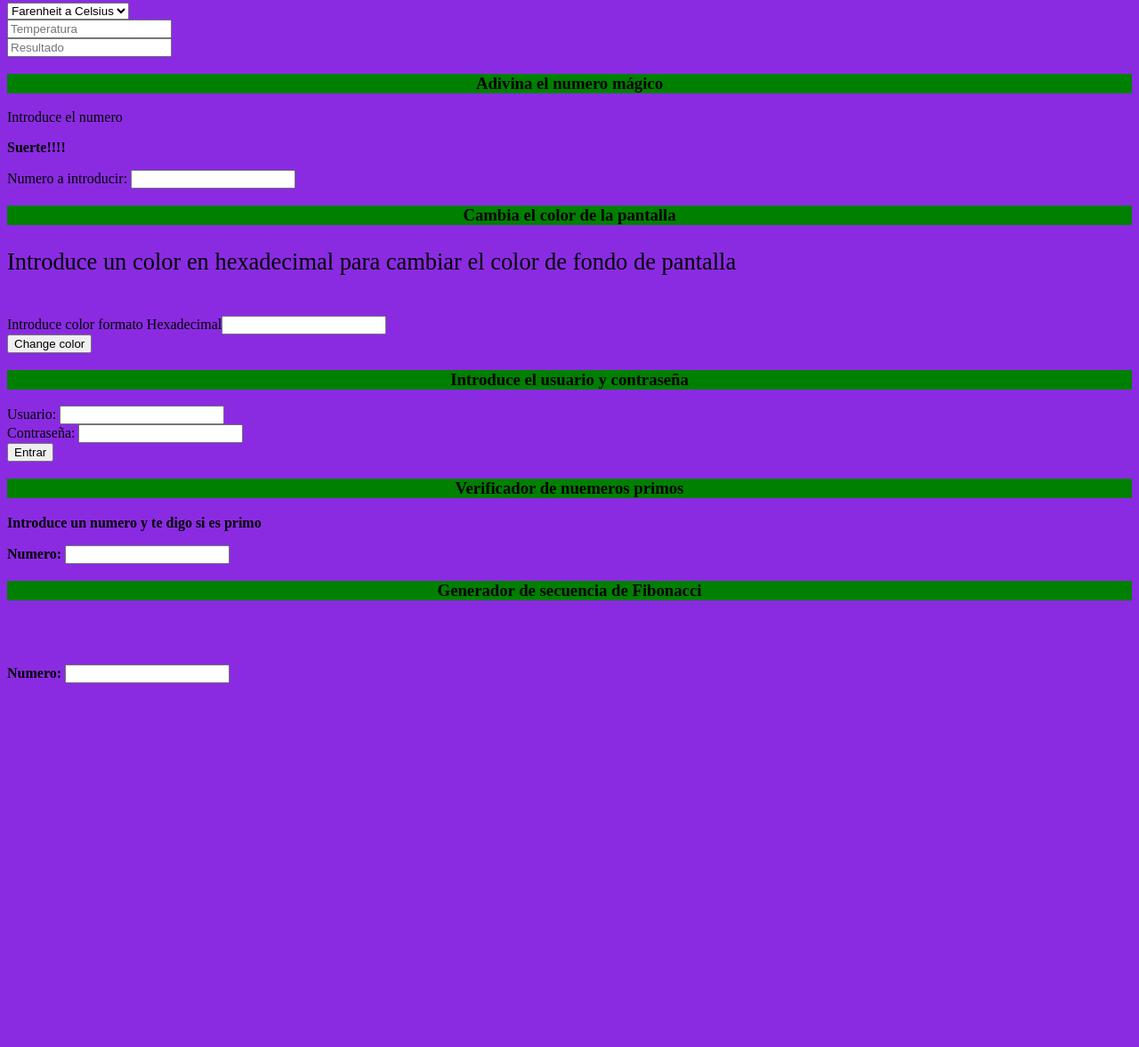
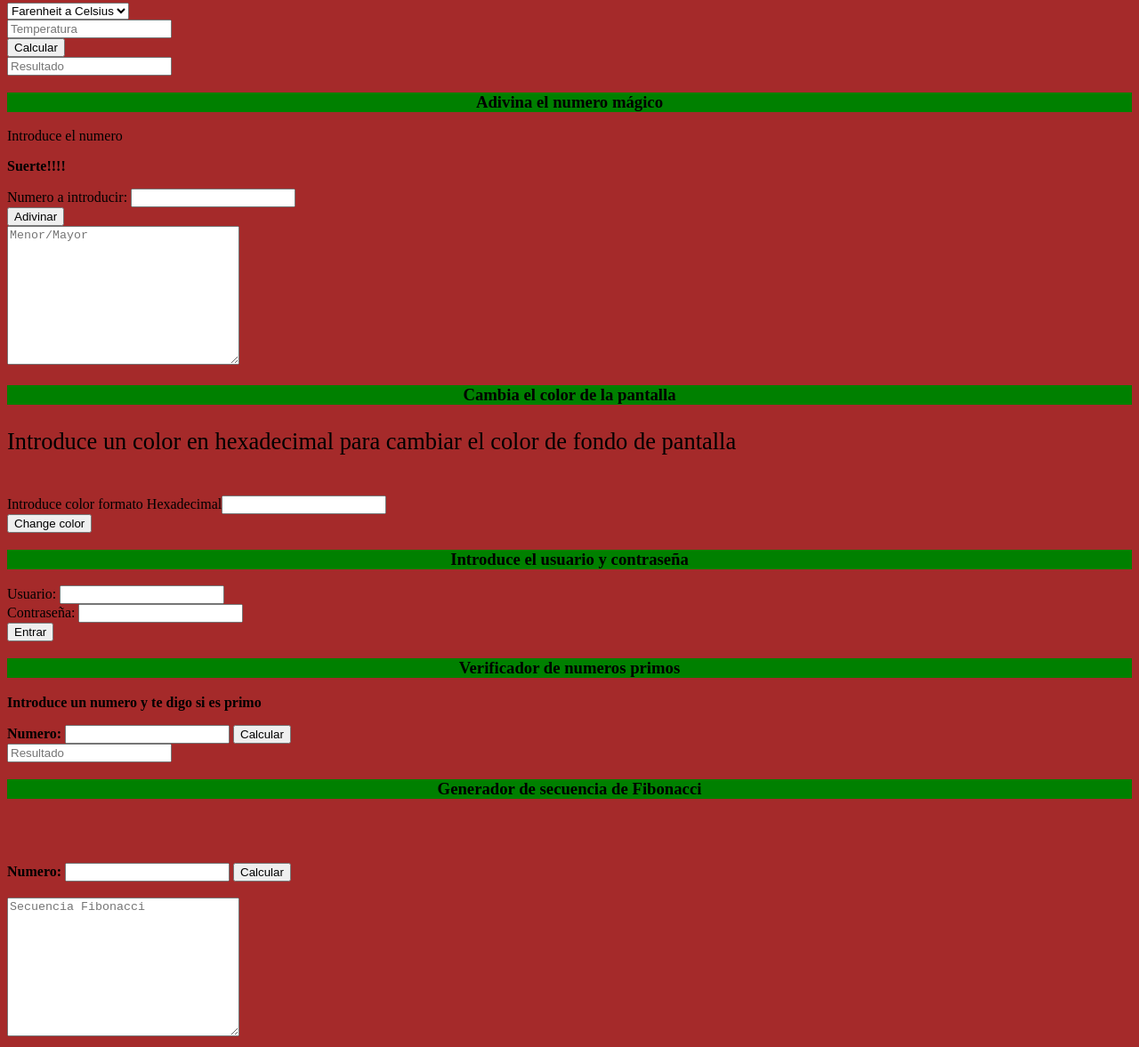
Before and after one commit to Guillemj98/ActividadesLMSGI, a plain HTML site: page 19_Deberes/pagina.html in a window 1280 px wide. Shown: the part 234-1411 px from the top of the page at 89% size. Before the commit the page ends 1010 px from the top, so only its background shows below. Drawn offline with Linux system fonts and the light colour scheme.

Commit message:
Ejercicio 19 JS y HTML

```diff
--- a/19_Deberes/pagina.html
+++ b/19_Deberes/pagina.html
@@ -6,7 +6,7 @@
     <title>Sentecias, bucles y condocionales</title>
     <script type="javascript" src="funcionalidad.js"></script>
 </head>
-<body style="background-color: blueviolet;">
+<body style="background-color: brown;" >
     <h3 style="position: sticky; background-color: green; text-align: center;">
         Contador de numeros pares entre un rango establecido por usted
     </h3>
@@ -30,6 +30,8 @@
     <br/>
     <input type="text" id="TemperaturaConvertir" placeholder="Temperatura">
     <br/>
+    <button >Calcular</button>
+    <br/>
     <input type="text" id="ResultadoTemperatura" placeholder="Resultado">
 
 
@@ -39,7 +41,10 @@
     <p>Introduce el numero</p>
     <p><b>Suerte!!!!</b></p>
     <label>Numero a introducir: </label><input type="text" id="NumeroAleatorio">
-
+    <br/>
+    <button >Adivinar</button>
+    <br/>
+    <textarea name="" id="CalienteCaliente" cols="30" rows="10" placeholder="Menor/Mayor"></textarea>
     <h3 style="position: sticky; background-color: green; text-align: center;">
         Cambia el color de la pantalla
     </h3>
@@ -65,15 +70,22 @@
     </form>
 
     <h3 style="position: sticky; background-color: green; text-align: center;">
-        Verificador de nuemeros primos
+        Verificador de numeros primos
     </h3>
     <p><b>Introduce un numero y te digo si es primo</b></p>
     <label ><b>Numero: </b></label><input type="text" id="Cambiar color">
+    <button >Calcular</button>
+    <br/>
+    <input type="text" placeholder="Resultado" id="ResultadoPrimos">
 
     <h3 style="position: sticky; background-color: green; text-align: center;">
         Generador de secuencia de Fibonacci
     </h3>
     <marquee behavior="" direction=""><p>Te pongo numero de la secuencia de Fibonacci equivalente al numero que introduzcas</p></marquee>
     <label><b>Numero: </b></label><input type="text" id="NumeroSecuenciaFibonacci">
+    <button >Calcular</button>
+    <br/>
+    <br/>
+    <textarea name="" id="AreaFibonacci" cols="30" rows="10" placeholder="Secuencia Fibonacci"></textarea>
 </body>
 </html>
```
